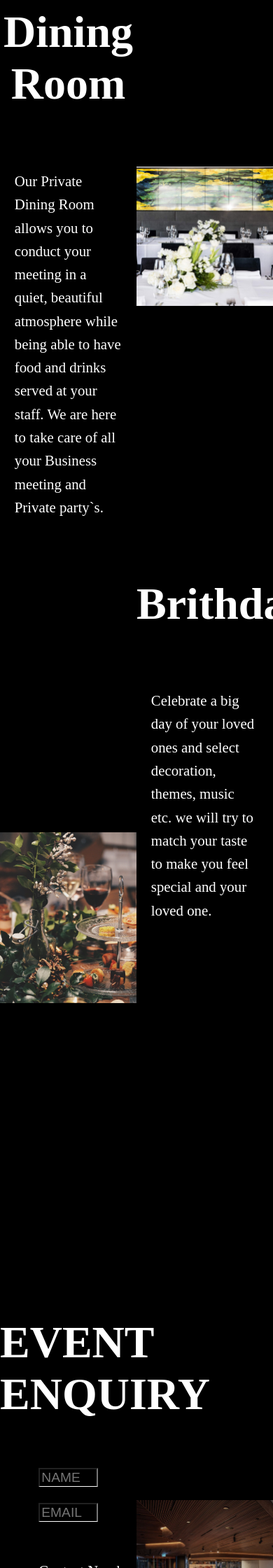
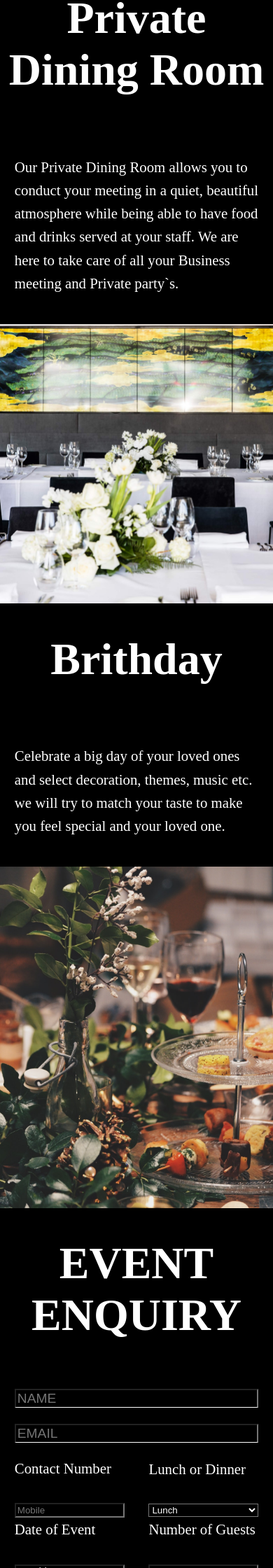
Before and after one commit to ChandaniM/INTP_PROJECT_17, a PHP site: page /enventenquiry.php in a window 390 px wide; the page is wider, and only the part inside the window is pictured. Shown: the part 1760-4000 px from the top of that part at 70% size. Run offline with PHP 8.4, Linux system fonts and the light colour scheme.

Commit message:
responsive page done of event page

```diff
--- a/CSS/enventenquiry.css
+++ b/CSS/enventenquiry.css
@@ -30,14 +30,10 @@ a{
   width: 100%;
 }
 .input-box--1{
-width:55%;
 margin: 0 auto;
-/*border: 1px solid red;*/
 }
 .input-box{
-	/*border:1px solid green;*/
   margin: 0 auto;
-	width:55%;
 }
 .input-box-pro{
 color: #fff;
@@ -79,41 +75,46 @@ color: #fff;
   text-align: center;
   font-size: 2rem;
 }
+.image{
+  width: 100%;
+}
+ .chage-design{
+    display: flex;
+    width:45%;
+    flex-direction: column;
+  }
+/*middle*/
+/*dektop */
+@media (min-width:720px){
   .box{
-	/*border: 3px solid red;*/
+    display: flex;
+    justify-content: space-between;
+    align-self: center;
+  }
+  .envent-detail{
+  width: 50%;
   }
   .image-container{
    width: 50%;
   }
-.envent-detail{
-	width: 50%;
+  .reverse-flex{
+    flex-direction: row-reverse;
   }
-.Design-text{
-  margin-bottom:30em;
-  /*border: 1px solid red;*/
+  .input-box-text-design{
+    flex-direction:row;
   }
-.image{
+  .input-box{
+  width:55%;
+  }
+  .input-box--1{
+  width:55%;
+  }
+  .design-box{
     width: 100%;
   }
-/*middle*/
-.phone-nav{
-  display:block;
-}
-.desktop--nav{
-  display: none;
-}
-/*dektop */
-@media (min-width:720px){
-  .phone-nav{
-      display: none;
-    }
-  .desktop--nav{
-      display: block;
-    }
-  .header-button{
-    outline: none;
-    border:0.1em solid #fff;
-    background:transparent;
-    color: #fff;
+  .chage-design{
+    display: flex;
+    width:45%;
+    flex-direction: column;
   }
 }
--- a/enventenquiry.php
+++ b/enventenquiry.php
@@ -16,11 +16,7 @@
 
 <!-- middlepage -->
 <div class="mid-page">
-	<!-- <div class="title">
-		<h2 class="title-page">Events</h2>
-	</div> -->
-	<!-- box1 -->
-		<div class="box flex-space">
+		<div class="box">
 			<div class="envent-detail">
 				<div class="event-title">
 					<h1>EVENT</h1>
@@ -37,12 +33,7 @@
 		</div>
 	<!-- box1 -->
 	<!-- box2 -->
-		<div class="box flex-space">
-				<div class="image-container">
-				<img src="Images/wedding12.jpg" alt="Event" class="image mySlides">
-				<img src="Images/wedding2.jpg" alt="Event" class="image mySlides">
-				<img src="Images/wedding3.jpg" alt="Event" class="image mySlides">
-			</div>
+		<div class="box reverse-flex">
 			<div class="envent-detail Design-text">
 				<div class="event-title">
 					<h1>Wedding</h1>
@@ -53,10 +44,16 @@
 					</p>
 				</div>
 			</div>
+			<div class="image-container">
+					<img src="Images/wedding12.jpg" alt="Event" class="image mySlides">
+					<img src="Images/wedding2.jpg" alt="Event" class="image mySlides">
+					<img src="Images/wedding3.jpg" alt="Event" class="image mySlides">
+				</div>
+
 		</div>
 	<!-- box2 -->
 		<!-- box3 -->
-		<div class="box flex-space">
+		<div class="box">
 			<div class="envent-detail">
 				<div class="event-title">
 					<h1>Private Dining Room</h1>
@@ -75,12 +72,7 @@
 		</div>
 	<!-- box3 -->
 		<!-- box4 -->
-		<div class="box flex-space">
-			<div class="image-container">
-				<img src="Images/birthday3.jpg" alt="Event" class="image birthdayclass">
-				<img src="Images/birthday2.jpg" alt="Event" class="image birthdayclass">
-				<img src="Images/birthday1.jpg" alt="Event" class="image birthdayclass">
-			</div>
+		<div class="box reverse-flex">
 			<div class="envent-detail Design-text">
 				<div class="event-title">
 					<h1>Brithday</h1>
@@ -91,44 +83,49 @@
 					</p>
 				</div>
 			</div>
+			<div class="image-container">
+				<img src="Images/birthday3.jpg" alt="Event" class="image birthdayclass">
+				<img src="Images/birthday2.jpg" alt="Event" class="image birthdayclass">
+				<img src="Images/birthday1.jpg" alt="Event" class="image birthdayclass">
+			</div>
 		</div>
 	<!-- box4 -->
 <!-- box5 -->
-		<div class="box flex-space">
+		<div class="box ">
 			<div class="envent-detail">
 				<div class="event-title">
 					<h1>EVENT ENQUIRY</h1>
 				</div>
-				<div class="mid-par">
+				<div class="mid-par	">
 						<div class="input-box--1">
 							<input type="text" name="fname" placeholder="NAME" class="input-text"><br>
 							<input type="email" placeholder="EMAIL" class="input-text">
 						</div>
-						<div class="input-box flex-space">
-								<div>
+						<div class="input-box flex-space input-box-text-design">
+								<div class="chage-design">
 									<label>Contact Number</label><br>
 									<input type="tel" placeholder="Mobile" class="input-box-pro">
 								</div>
-								<div>
+								<div class="chage-design">
 									<label>Lunch or Dinner</label><br>
-								 <select class="input-box--change">
-									<option value="Lunch">Lunch</option>
-									<option value="dinner">Dinner</option>
-								</select>
+									 <select class="input-box--change">
+										<option value="Lunch">Lunch</option>
+										<option value="dinner">Dinner</option>
+									</select>
 								</div>
 						</div>
-						<div class="input-box flex-space">
-							<div>
+						<div class="input-box flex-space input-box-text-design ">
+							<div class="chage-design">
 								<label>Date of Event</label><br>
 								<input type="date" class="input-box-pro">
 							</div>
-							<div>
+							<div class="chage-design">
 								<label>Number of Guests</label><br>
 								<input type="number" name="" placeholder="Guests" class="input-box-pro">
 							</div>
 						</div>
-						<div class="input-box flex-space">
-							<div>
+						<div class="input-box flex-space input-box-text-design">
+							<div class="chage-design">
 								<label>Nature of Events</label><br>
 								 <select class="input-box-pro">
 									<option value="Lunch">Engagement party</option>
@@ -142,9 +139,9 @@
 									<option value="wedding">Other's</option>
 								</select>
 							</div>
-							<div>
+							<div class="chage-design">
 							<label>Event Time </label><br>
-							 <select class="input-box--change">
+							 <select class="input-box--change design-box">
 							 	<option value="Lunch">Lunch 12:00AM</option>
 							 	<option value="Lunch">Lunch 1:00PM</option>
 							 	<option value="Lunch">Lunch 2:00PM</option>
```
Lines whose indentation alone changed are shown as unchanged.
